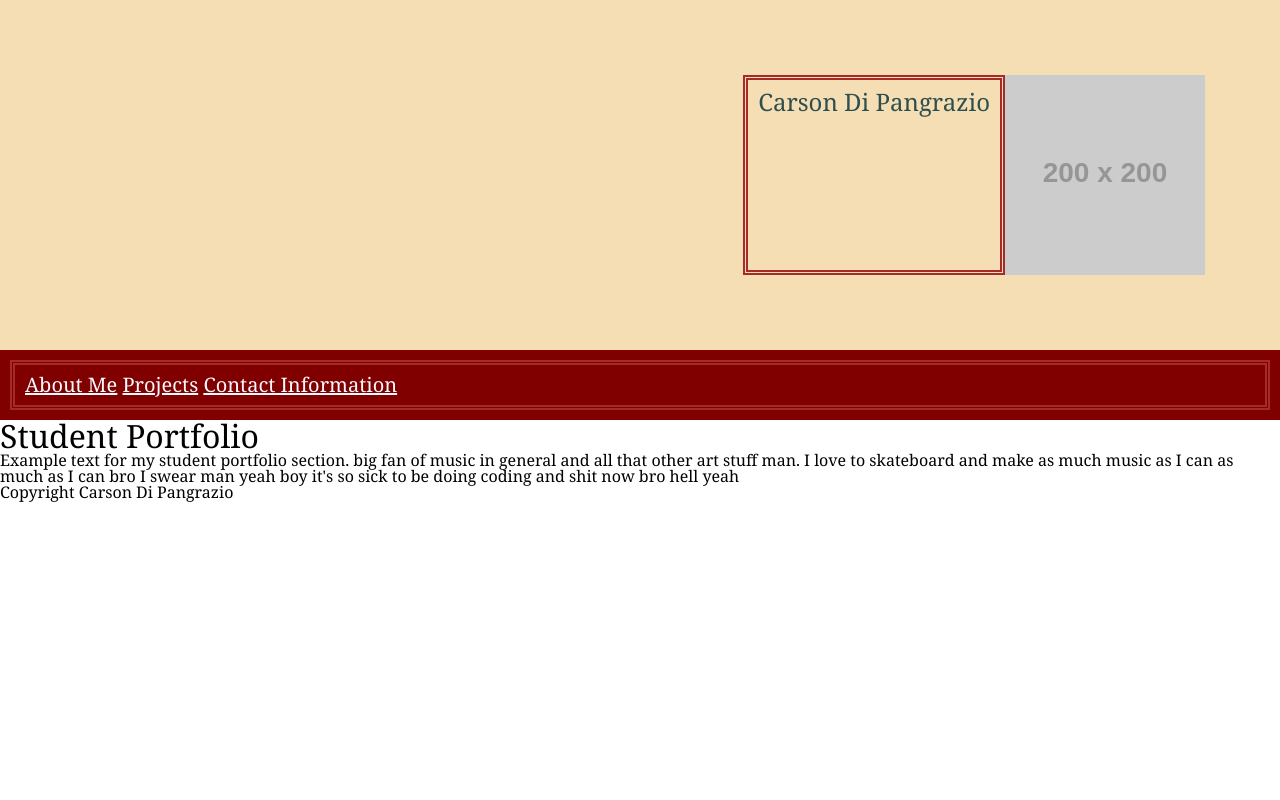
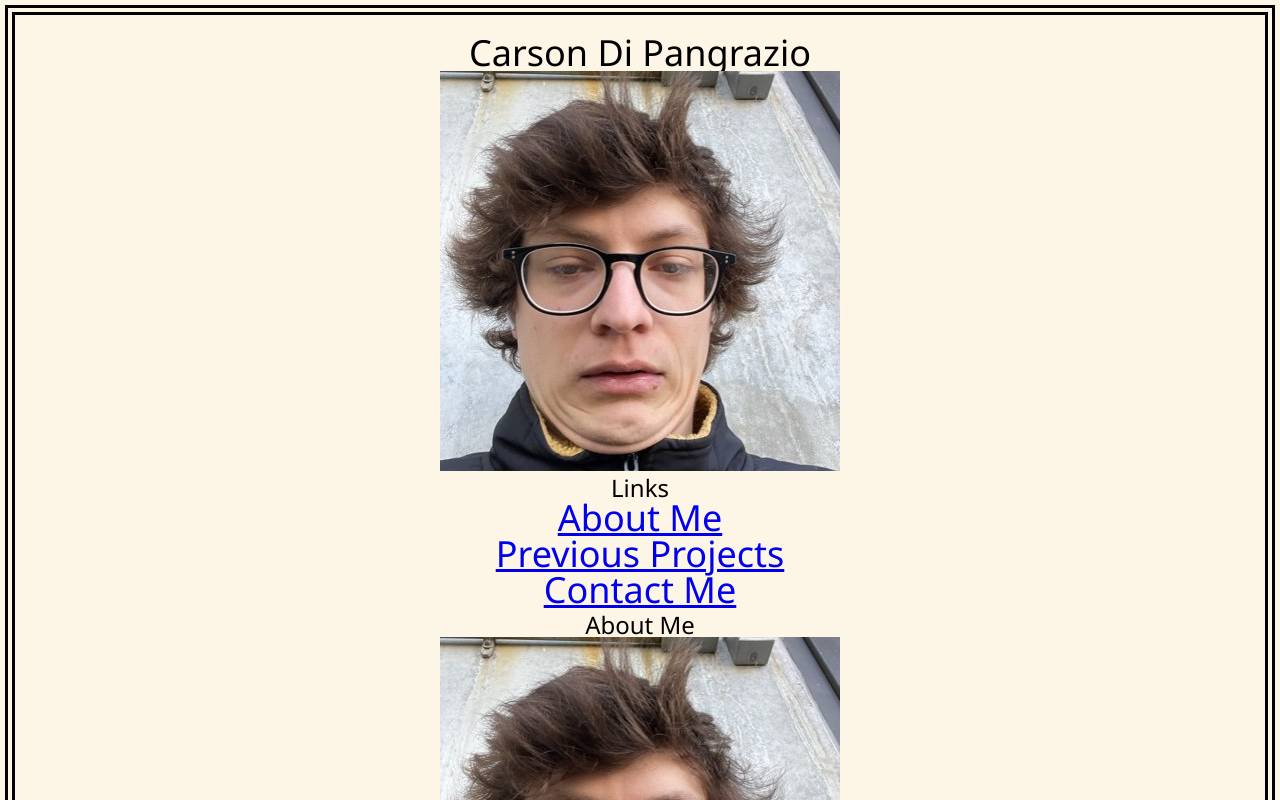
Before and after one commit to carsondipan/html-css-portfolio, a plain HTML site: page index.html in a window 1280 px wide. Shown: the top 800 px of the page. Drawn offline with Linux system fonts and the light colour scheme; placeholder pictures from the web are drawn by us.

Commit message:
changed lots of stuff, kinda started over more or less with my css.

```diff
--- a/assets/style.css
+++ b/assets/style.css
@@ -1,48 +1,49 @@
-body {
-    font-family: Georgia, 'Times New Roman', Times, serif;
-    font-size: 16px;
+.main-header {
+    flex: auto;
+    margin: auto;
+    padding: 5px;
+    flex-direction: column;
     display: block;
+    border-style: solid;
+    border-color: black;
+    border: 10px;
+    margin: auto;
 }
 
-.main-header {
-    padding: 75px;
-    display: flex;
-    background-color: wheat;
-    color: black(255, 255, 255);
+body {
+    font-family: 'Segoe UI', Tahoma, Geneva, Verdana, sans-serif;
+    font-size: 36px;
+    flex-direction: row;
+    flex: 1;
+    text-align: center;
+    color: black;
+    background-color: oldlace;
+    padding: 15px;
+    margin: 5px;
+    border: 10px;
+    border-style: double;
     border-color: black;
-    border-width: 2px;
-    font-size: 24px;
-    justify-content: right;
+
+
 }
 
-nav {
+h2 {
+    font-size: 24px;
+
+}
+h5 {
+    text-align: center;
+    font-family: 'Courier New', Courier, monospace;
     font-size: 20px;
-    color: antiquewhite;
-    background-color: maroon;
-    padding: 10px;
-    border: 2px;
-    border-color: darkslategrey;
+    justify-content: center;
 }
-nav a {
-    color: ghostwhite;
-}
-h2 {
-    font-size: 32px;
-}
+footer {
+    color: black;
+    background-color: white;
+    display: flex;
 
-h1 {
-    justify-content: flex-start;
-    color: darkslategray;
-    border: 5px;
-    border-color: brown;
-    border-style: double;
-    padding: 10px;
 }
 
 .contact {
-    justify-content: center;
+    display: block;
 }
-
-footer {
-    justify-content: center;
-}
--- a/index.html
+++ b/index.html
@@ -12,29 +12,74 @@
 
 <body>
     <header class="main-header">
-        <h1>Carson Di Pangrazio</h1>
-        <img src="https://via.placeholder.com/200">
+        <section class="profile-image">
+            <h1>Carson Di Pangrazio</h1>
+            <img src="./assets/images/me.jpg" alt="Profile Shot">
+        </section>
+
+        <nav class="nav">
+            <h2>Links</h2>
+                <ul>
+                    <li><a href="#">About Me</a></li>
+                    <li><a href="#">Previous Projects</a></li>
+                    <li><a href="#">Contact Me</a></li>
+                </ul>
+        </nav>
     </header>
-    <nav>
-        <h1>
-            <a href="#">About Me</a>
-            <a href="#">Projects</a>
-            <a href="#">Contact Information</a>
-        </h1>
-    </nav>
 
     <main>
-        <header class="mainbody">
-            <h2>Student Portfolio</h2>
-            <p>Example text for my student portfolio section. big fan of music in general and all that other art stuff man. I love to skateboard and make as much music as I can as much as I can bro I swear man yeah boy it's so sick to be doing coding and shit now bro hell yeah
-            </p>
-        </header>
+        <section class="about-me">
+            <h2>About Me</h2>
+                <img src="./assets/images/me.jpg" alt="Profile Shot">
+                <h3>Lorem, ipsum dolor sit amet consectetur adipisicing elit. Cum veniam ipsum velit dignissimos. Animi eaque vitae, dignissimos repellat, ipsum ut incidunt, nesciunt at recusandae iure rem assumenda quidem explicabo nemo.</h3>
+        </section>
+        <section class="main-project">
+            <section class="main-photo">
+                <h3>SEO Refactor</h3>
+                <a href="https://github.com/carsondipan/seo-refactor">
+                    <img src="./assets/images/seo-refactor.jpg" alt="Project 1">
+                </a>
+                <p>Lorem ipsum dolor, sit amet consectetur adipisicing elit. Aspernatur reiciendis facilis, quae
+                    expedita dolor voluptas atque harum laborum molestias odit tempora exercitationem qui odio,
+                    necessitatibus reprehenderit, veritatis ab! Aperiam, non?</p>
+            </section>
+        </section>
+
+        <section class="projects">
+            <section class="thumbnails">
+                <a href="https://via.placeholder.com/250">
+                    <img src="https://via.placeholder.com/250" alt="Project 2">
+                </a>
+                <p>Lorem ipsum dolor, sit amet consectetur adipisicing elit. Sequi, blanditiis neque consequuntur, est
+                    assumenda dignissimos rerum optio nihil unde, maxime explicabo esse magnam totam eaque voluptate
+                    atque
+                    libero autem iusto?</p>
+            </section>
+            <section class="thumbnails" alt="Project 3">
+                <a href="https://via.placeholder.com/250">
+                    <img src="https://via.placeholder.com/250" alt="Project 3">
+                </a>
+                <p>Lorem ipsum dolor, sit amet consectetur adipisicing elit. Sequi, blanditiis neque consequuntur, est
+                    assumenda dignissimos rerum optio nihil unde, maxime explicabo esse magnam totam eaque voluptate
+                    atque
+                    libero autem iusto?</p>
+            </section>
+        </section>
+        <section class="contact">
+            <h2>Contact Me</h2>
+            <ul>
+                <li><a href="https://github.com/carsondipan">GitHub</a></li>
+                <li><a href="https://twitter.com/b1untsmoker">Twitter</a></li>
+                <li><a href="mailto: carson.dipangrazio@gmail.com">Email</a></li>
+            </ul>
+        </section>
     </main>
 
 </body>
 
-<footer id="contact" class="contact">
-    <h5>Copyright Carson Di Pangrazio</h5>
+<footer>
+
+    <h5>Carson Di Pangrazio 2022</h5>
 </footer>
 
 </html>
```
Also changed, not shown: assets/images/me.jpg (added), assets/images/seo-refactor.jpg (added), 1 other file.
